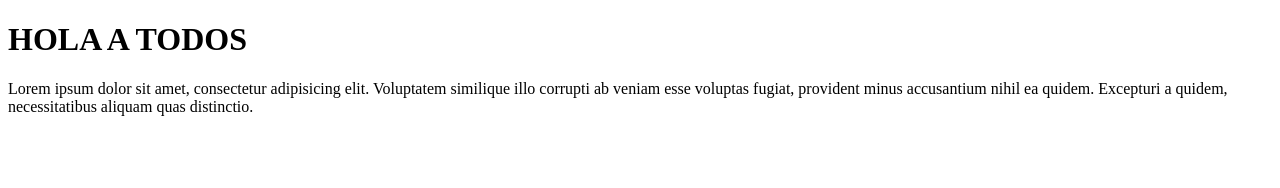
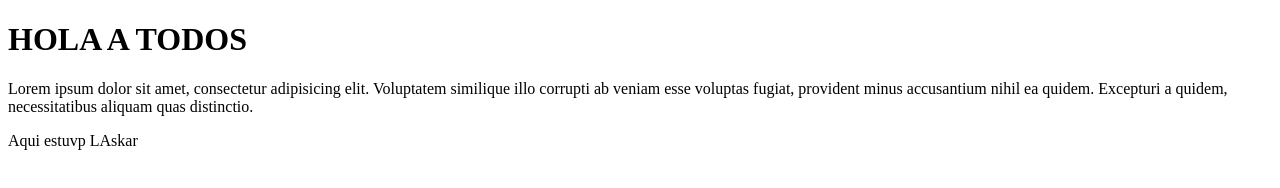
Before and after one commit to liquisbert/SJ_Git_Eval, a plain HTML site: page index.html in a window 1280 px wide. Drawn offline with Linux system fonts and the light colour scheme.

Commit message:
CAmbio de Laskar

```diff
--- a/index.html
+++ b/index.html
@@ -7,6 +7,6 @@
 <body>
     <h1>HOLA A TODOS</h1>
     <p>Lorem ipsum dolor sit amet, consectetur adipisicing elit. Voluptatem similique illo corrupti ab veniam esse voluptas fugiat, provident minus accusantium nihil ea quidem. Excepturi a quidem, necessitatibus aliquam quas distinctio.</p>
-
+   	<p>Aqui estuvp LAskar
 </body>
 </html>
```
